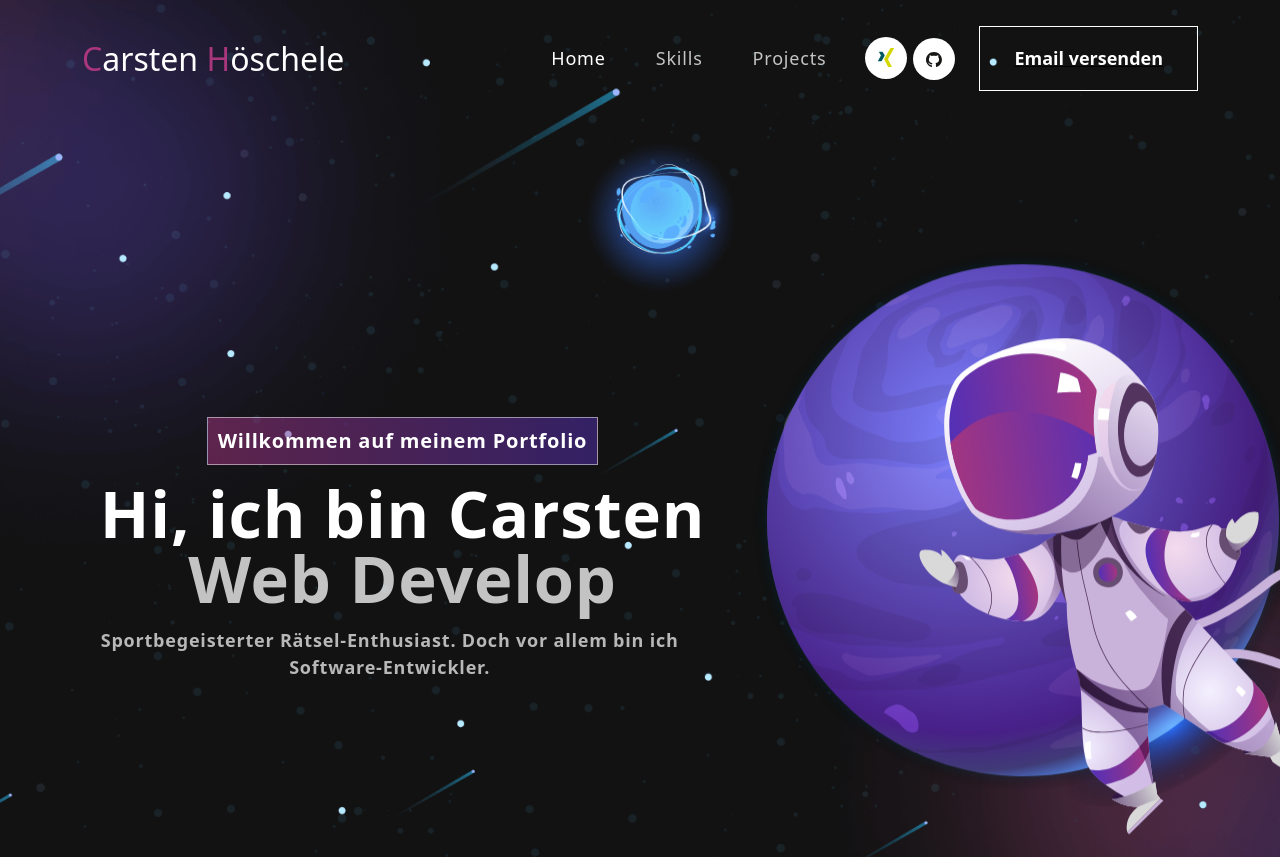
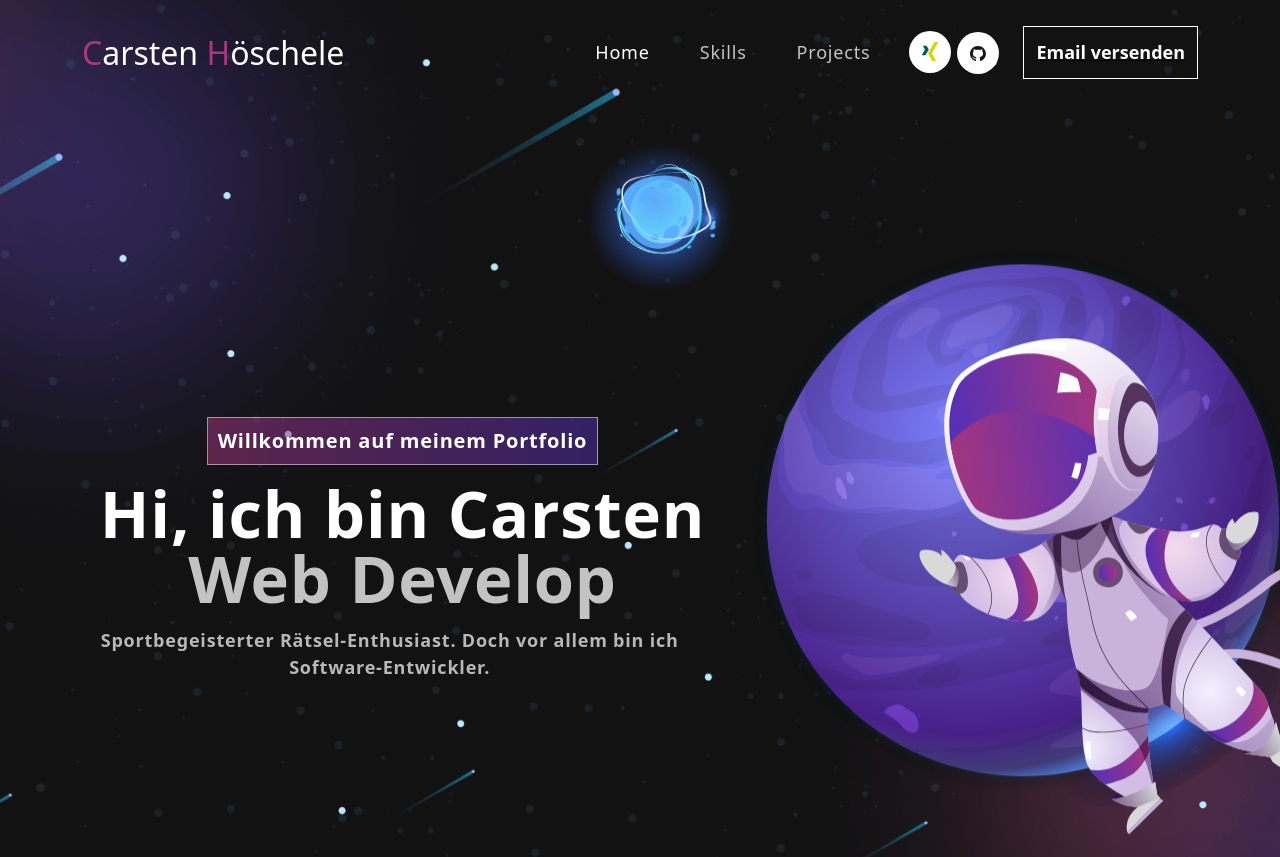
Before and after one commit to carshoesch/react_portfolio, a React (Create React App) app: page / in a window 1280 px wide. Shown: the top 857 px of the page. Built offline with nearby package versions, Linux system fonts and the light colour scheme.

Commit message:
reduced padding of contact button

```diff
--- a/src/App.css
+++ b/src/App.css
@@ -136,7 +136,7 @@ nav.navbar {
   .navbar-text .navbar-connect-btn {
     font-weight: 700;
     border: 1px solid #fff;
-    padding: 18px 34px;
+    padding: 12px;
     font-size: 18px;
     margin-left: 18px;
     position: relative;
```
